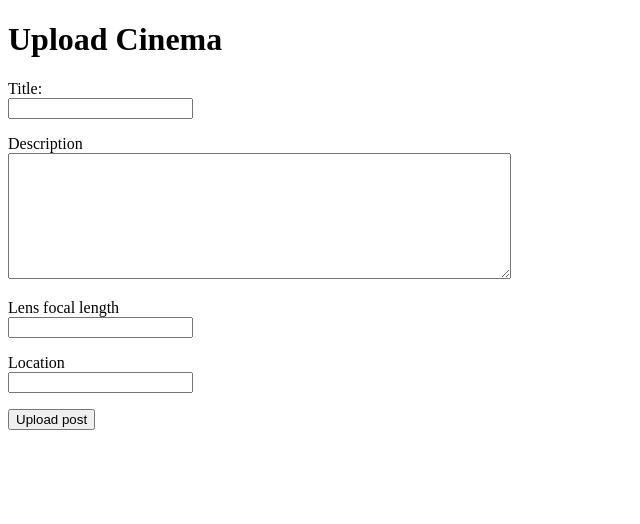
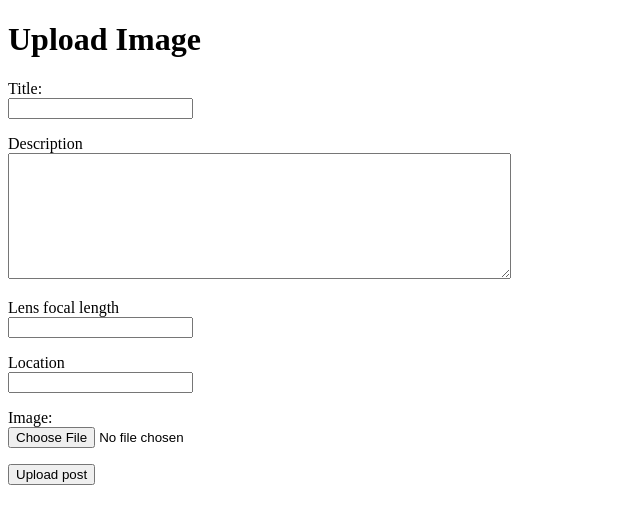
Before and after one commit to OliverLaaksoHY/Cinematography_Rater, a Flask app: template templates/add_image.html in a window 1280 px wide. Shown: the top 524 px of the page, without its empty margins (0-640 px from the left). Run offline with Flask 3, Linux system fonts and the light colour scheme; the template is opened without the code that fills it, so the values that code supplies are empty.

Commit message:
Add feature for adding an image file when posting an image

```diff
--- a/app.py
+++ b/app.py
@@ -1,6 +1,6 @@
 import sqlite3
 from flask import Flask
-from flask import abort, redirect, render_template, request, session
+from flask import abort, redirect, render_template, request, session, make_response
 import db
 import images
 import users
@@ -62,6 +62,17 @@ def find_image():
 
     return render_template("find_image.html", query=query, results=results)
 
+
+@app.route("/imagefile/<int:image_id>")
+def show_imagefile(image_id):
+    image = images.get_image(image_id)
+    imagefile = image["imagefile"]
+    if not imagefile:
+        abort(404)
+
+    response = make_response(bytes(imagefile))
+    response.headers.set("Content-Type", "image/jpeg")
+    return response
 
 
 @app.route("/image/<int:image_id>")
@@ -148,7 +159,7 @@ def register():
 def add_image():
     require_login()
     classes = images.get_all_classes()
-    return render_template("add_inema.html", classes = classes)
+    return render_template("add_image.html", classes = classes)
 
 
 
@@ -189,6 +200,15 @@ def create_image():
     if not location:
         abort(403)
 
+    file = request.files["image"]
+    if not file.filename.lower().endswith(".jpg"):
+        return "VIRHE: Wrong file format"
+
+    image = file.read()
+    if len(image) > 10 * 1000 * 1024:
+        return "VIRHE: Image file too large "
+
+
     classes = []
     user_id = session["user_id"]
 
@@ -209,7 +229,7 @@ def create_image():
 
 
     try:
-        images.add_image(title, description, focal_length, location, user_id, classes)
+        images.add_image(title, image, description, focal_length, location, user_id, classes)
     except sqlite3.IntegrityError:
         return "Already exists"
 
--- a/templates/add_image.html
+++ b/templates/add_image.html
@@ -1,13 +1,13 @@
 <!DOCTYPE html>
 <html>
 
-<head>
-  <title>Upload Cinema</title>
-</head>
+  <head>
+    <title>Upload Image</title>
+  </head>
 
-<body>
-  <h1>Upload Cinema</h1>
-  <form action="/create_image" method="post">
+  <body>
+    <h1>Upload Image</h1>
+    <form action="/create_image" method="post" enctype ="multipart/form-data">
     <p>
       Title: <br />
       <input type="text" name = "title" maxlength="50" required/>
@@ -38,6 +38,12 @@
       Location <br/>
       <input type="text" name = "location" required/>
     </p>
+    <p>
+      Image: <br/>
+      <input type="file" name="image" accept=".jpg" required/>
+    </p>
+
+
     <input type = hidden name = "csrf_token" value = {{session.csrf_token}}>
     <input type = "submit" value ="Upload post"/>
 
--- a/templates/login.html
+++ b/templates/login.html
@@ -17,11 +17,11 @@
   <form action="/login" method="post">
     <p>
       Tunnus: <br />
-      <input type="text" name="username" />
+      <input type="text" name="username" required/>
     </p>
     <p>
       Salasana: <br />
-      <input type="password" name="password" />
+      <input type="password" name="password" required/>
     </p>
     <input type="submit" value="Kirjaudu" />
   </form>
--- a/templates/register.html
+++ b/templates/register.html
@@ -9,15 +9,15 @@
   <form action="/create" method="post">
     <p>
       Tunnus: <br />
-      <input type="text" name="username" />
+      <input type="text" name="username" required/>
     </p>
     <p>
       Salasana: <br />
-      <input type="password" name="password1" />
+      <input type="password" name="password1" required />
     </p>
     <p>
       Salasana uudestaan: <br />
-      <input type="password" name="password2" />
+      <input type="password" name="password2" required/>
     </p>
     <input type="submit" value="Luo tunnus" />
   </form>
--- a/templates/show_image.html
+++ b/templates/show_image.html
@@ -7,6 +7,7 @@
 
 <body>
   <h1>Post {{image.title}} by user {{image.username}}</h1>
+  <img src="/imagefile/{{ image.image_id }}" />
   <p>
     {{image.description}}
   </p>
```
Also changed, not shown: images.py (+5 -5 lines).
